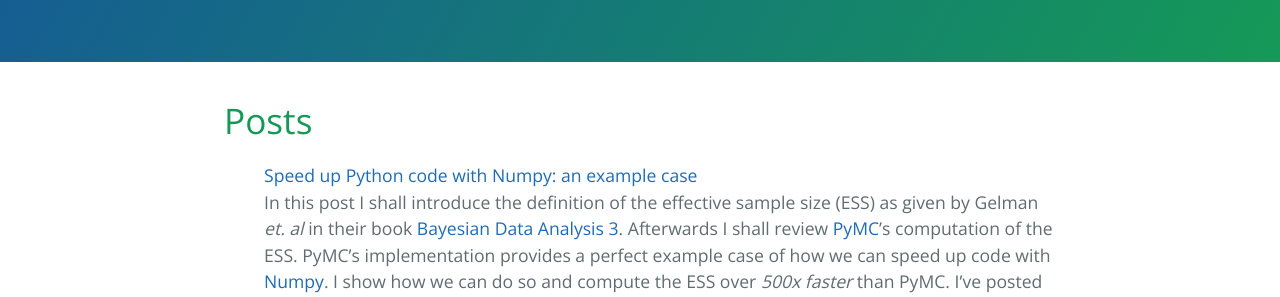
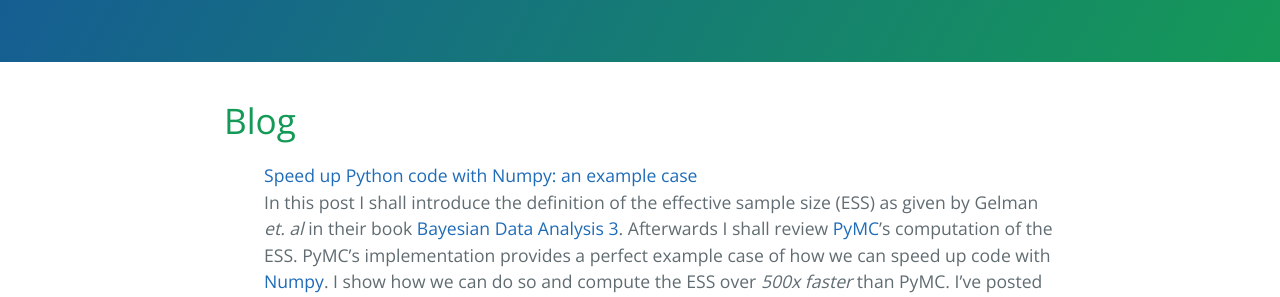
Before and after one commit to jwalton3141/jwalton3141.github.io, a Jekyll site: the page built from index.html, in a window 1280 px wide. Shown: the part 257-554 px from the top of the page. Built offline with Jekyll 4.4.1, drawn with Linux system fonts in a browser that asks for light colours; the list of posts is cut into pages by our own code.

Commit message:
Change blog to post

```diff
--- a/index.html
+++ b/index.html
@@ -5,7 +5,7 @@
 ---
 
 <div id="home">
-  <h1>Posts</h1>
+  <h1>Blog</h1>
 
   <ul class="posts", style="list-style-type:none">
     {% for post in site.posts %}
```
